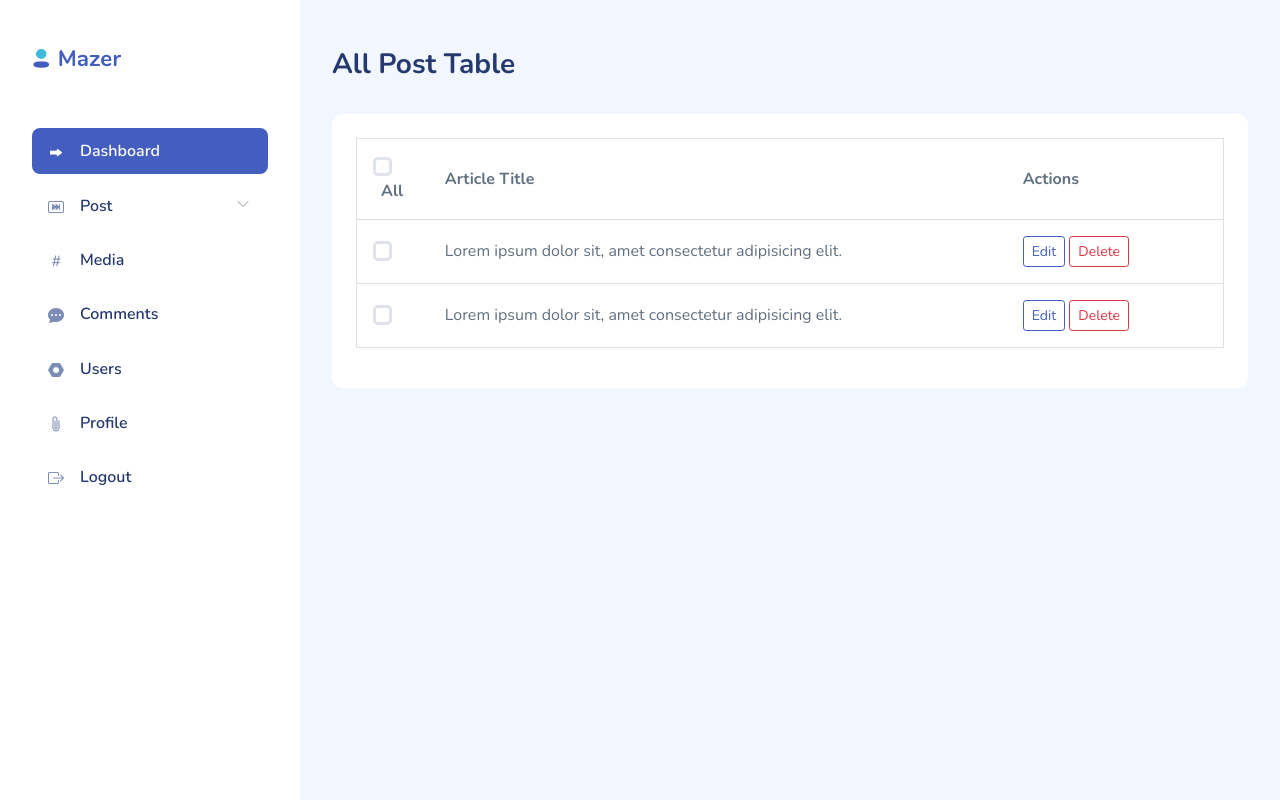
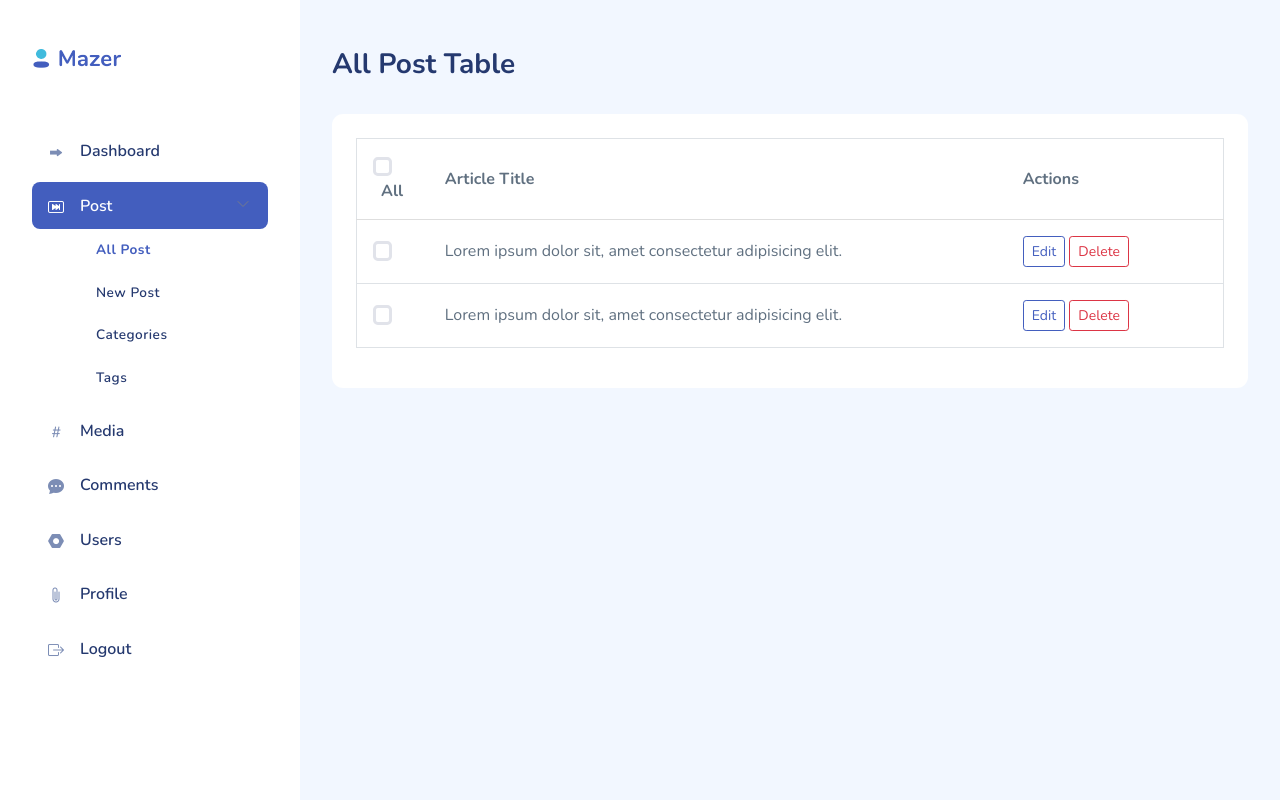
Before and after one commit to rejoan121615/travel-website-team_dot, a PHP site: page /template/admin/all-post.php in a window 1280 px wide. Run offline with PHP 8.4, Linux system fonts and the light colour scheme; some libraries are stand-ins or nearby versions.

Commit message:
make sidebar dynamic and navigation item active based on url

```diff
--- a/template/admin/partials/SideBar.php
+++ b/template/admin/partials/SideBar.php
@@ -1,3 +1,9 @@
+<?php
+$req_url = $_SERVER['REQUEST_URI'];
+$extract_current_link = explode('/', $req_url);
+$current_page = end($extract_current_link);
+?>
+
 <div id="sidebar" class="active">
   <div class="sidebar-wrapper active">
     <div class="sidebar-header">
@@ -12,51 +18,61 @@
     </div>
     <div class="sidebar-menu">
       <ul class="menu">
-        <li class="sidebar-item active ">
-          <a href="/dahboard.php" class='sidebar-link'>
+        <li class="sidebar-item <?php if ($current_page == 'dashboard.php') echo 'active'; ?>">
+          <a href="dashboard.php" class='sidebar-link'>
             <i class="bi bi-grid-fill"></i>
             <span>Dashboard</span>
           </a>
         </li>
-        <li class="sidebar-item  has-sub">
-          <a href="" class='sidebar-link'>
+        <li class="sidebar-item <?php if (
+          ($current_page == 'all-post.php') ||
+          ($current_page == 'new-post.php') ||
+          ($current_page == 'categories.php') ||
+          ($current_page == 'tags.php')
+          )  echo 'active'; ?>  has-sub">
+          <a href="" class='sidebar-link '>
             <i class="bi bi-stack"></i>
             <span>Post</span>
           </a>
-          <ul class="submenu ">
-            <li class="submenu-item ">
+          <ul class="submenu <?php if (
+          ($current_page == 'all-post.php') ||
+          ($current_page == 'new-post.php') ||
+          ($current_page == 'categories.php') ||
+          ($current_page == 'tags.php')
+          )  echo ' d-block '; ?> ">
+            <li class="submenu-item <?php if ($current_page == 'all-post.php') echo 'active'; ?>">
               <a href="all-post.php">All Post</a>
             </li>
-            <li class="submenu-item ">
-              <a href="new-post.php">Add New</a>
+            <li class="submenu-item <?php if ($current_page == 'new-post.php') echo 'active'; ?>">
+              <a href="new-post.php">New Post</a>
             </li>
-            <li class="submenu-item ">
-              <a href="categories.php">Catagories</a>
+            <li class="submenu-item <?php if ($current_page == 'categories.php') echo 'active'; ?>">
+              <a href="categories.php">Categories</a>
             </li>
-            <li class="submenu-item ">
+            <li class="submenu-item <?php if ($current_page == 'tags.php') echo 'active'; ?>">
               <a href="tags.php">Tags</a>
             </li>
           </ul>
         </li>
-        <li class="sidebar-item">
+        <li class="sidebar-item <?php if ($current_page == 'media.php') echo 'active'; ?>">
           <a href="media.php" class='sidebar-link'>
             <i class="bi bi-images"></i>
             <span>Media</span>
           </a>
         </li>
-        <li class="sidebar-item">
+        <li class="sidebar-item <?php if ($current_page == 'comments.php') echo 'active'; ?>">
           <a href="comments.php" class='sidebar-link'>
             <i class="bi bi-chat-dots-fill"></i>
             <span>Comments</span>
           </a>
         </li>
-        <li class="sidebar-item">
+        <li class="sidebar-item <?php if ($current_page == 'users.php') echo 'active'; ?>">
           <a href="users.php" class='sidebar-link'>
             <i class="bi bi-people-fill"></i>
             <span>Users</span>
           </a>
         </li>
-        <li class="sidebar-item">
+        <li class="sidebar-item <?php if ($current_page == 'profile.php') echo 'active'; ?>">
           <a href="profile.php" class='sidebar-link'>
             <i class="bi bi-person-fill"></i>
             <span>Profile</span>
```
